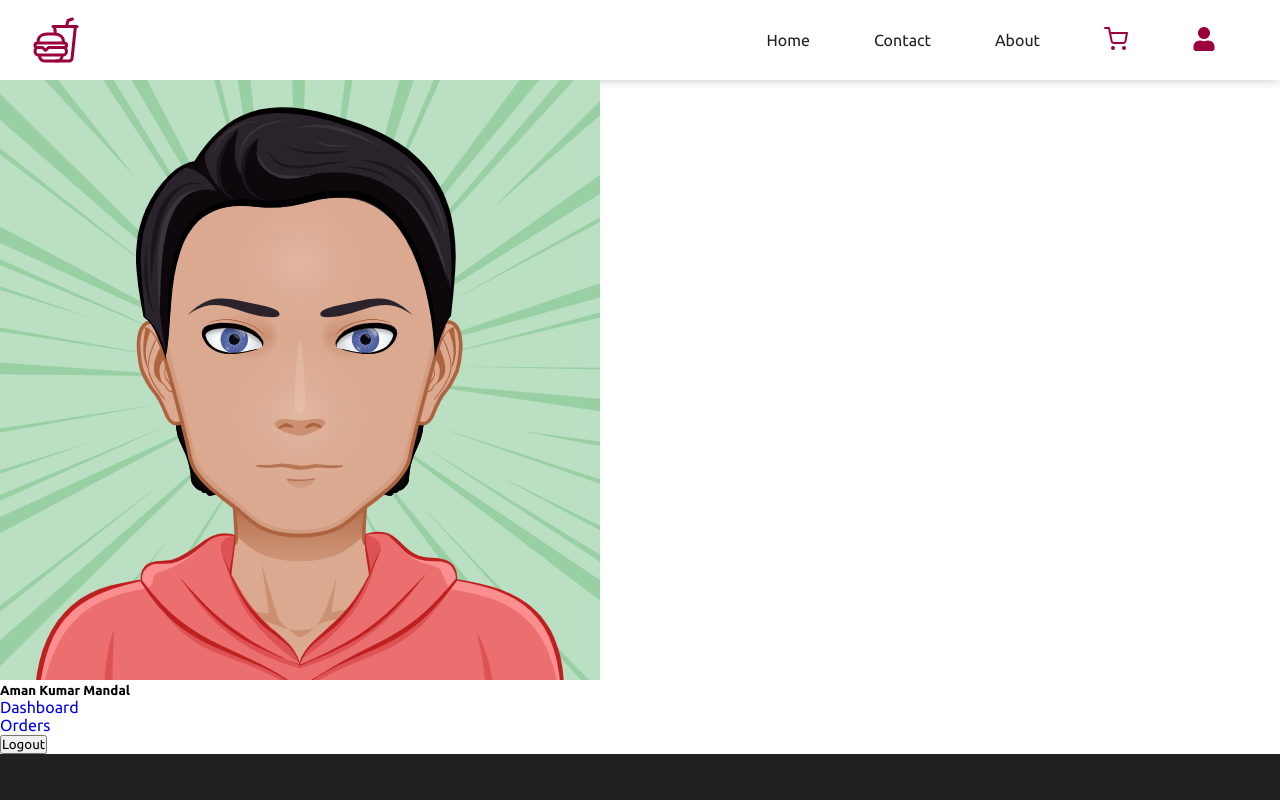
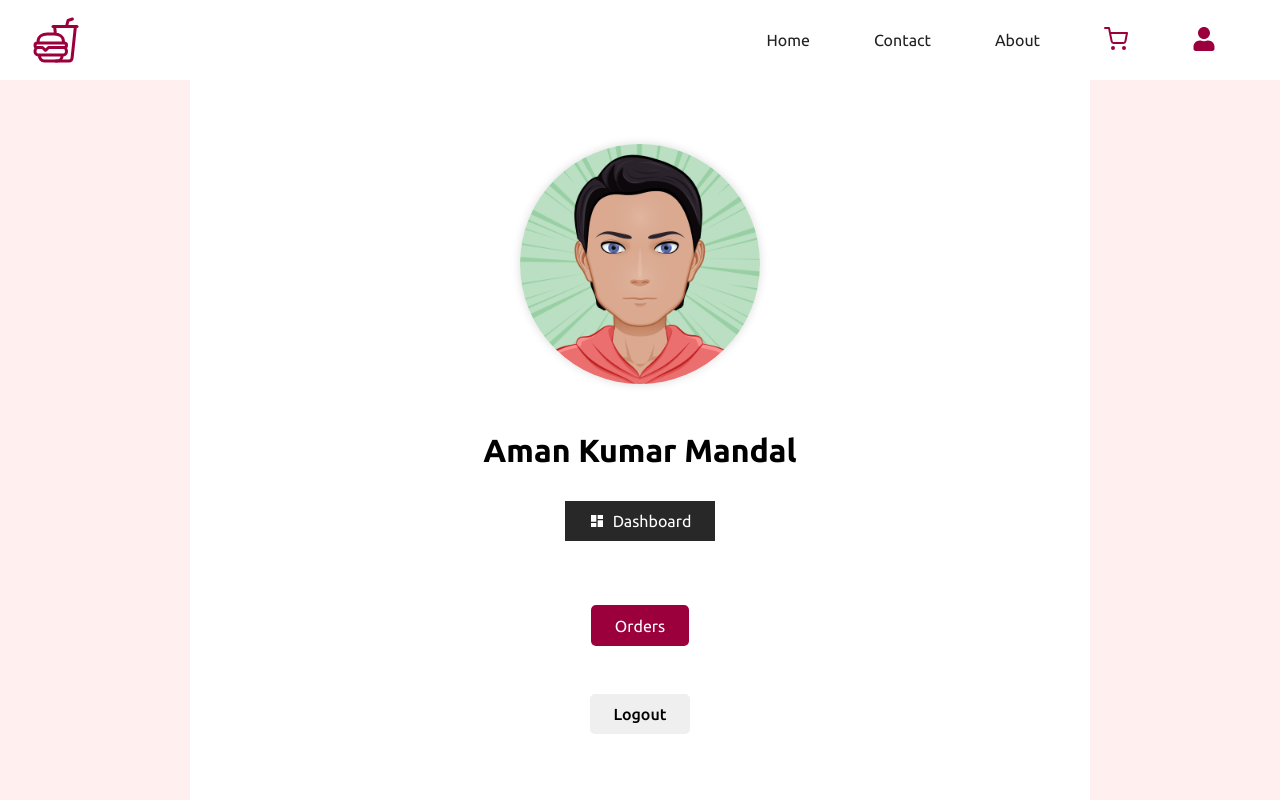
Before and after one commit to AmanMandal7/The-Burger-House, a React (Create React App) app in the folder frontend/: page /profile in a window 1280 px wide. Shown: the top 800 px of the page. Built offline with nearby package versions, Linux system fonts and the light colour scheme.

Commit message:
done with user profile page

```diff
--- a/frontend/src/components/profile/Profile.jsx
+++ b/frontend/src/components/profile/Profile.jsx
@@ -2,6 +2,7 @@ import React from "react";
 import { motion } from "framer-motion";
 import aman from "../../assets/aman.png";
 import { Link } from "react-router-dom";
+import { MdDashboard } from "react-icons/md";
 
 const Profile = () => {
   const options = {
@@ -24,7 +25,13 @@ const Profile = () => {
         </motion.h5>
 
         <motion.div {...options} transition={{ dealy: 0.5 }}>
-          <Link to="/admin/dashboard">Dashboard</Link>
+          <Link
+            to="/admin/dashboard"
+            style={{ borderRadius: 0, backgroundColor: "rgb(40,40,40)" }}
+          >
+            <MdDashboard />
+            Dashboard
+          </Link>
         </motion.div>
 
         <motion.div
--- a/frontend/src/styles/profile.scss
+++ b/frontend/src/styles/profile.scss
@@ -1 +1,71 @@
 @import "colors";
+
+.profile {
+  height: 100vh;
+  width: 100%;
+  background-color: $pink;
+
+  > main {
+    background-color: white;
+    height: 100%;
+    max-width: 900px;
+    margin: auto;
+    display: flex;
+    flex-direction: column;
+    align-items: center;
+    padding: 4rem;
+
+    > img {
+      height: 15rem;
+      width: 15rem;
+      border-radius: 100%;
+      box-shadow: 0 0 10px rgba(0, 0, 0, 0.146);
+      margin: 3rem;
+      margin-top: 0;
+    }
+
+    > h5 {
+      font-size: 2rem;
+    }
+
+    > div {
+      margin: 2rem;
+
+      > a {
+        background-color: $red;
+        color: white;
+        padding: 0.7rem 1.5rem;
+        font-size: 1rem;
+        border-radius: 5px;
+        display: flex;
+        align-items: center;
+        > svg {
+          margin-right: 0.5rem;
+        }
+        &:hover {
+          background-color: $reddark;
+        }
+      }
+    }
+
+    > button {
+      border: none;
+      outline: none;
+      padding: 0.7rem 1.5rem;
+      border-radius: 5px;
+      cursor: pointer;
+      font-weight: 500;
+      font-size: 1rem;
+      margin-top: 1rem;
+      &:hover {
+        background-color: rgba(245, 245, 245, 0.864);
+      }
+    }
+  }
+}
+
+@media screen and (max-width: 450px) {
+  .profile > main > h5 {
+    font-size: 1.5rem;
+  }
+}
```
